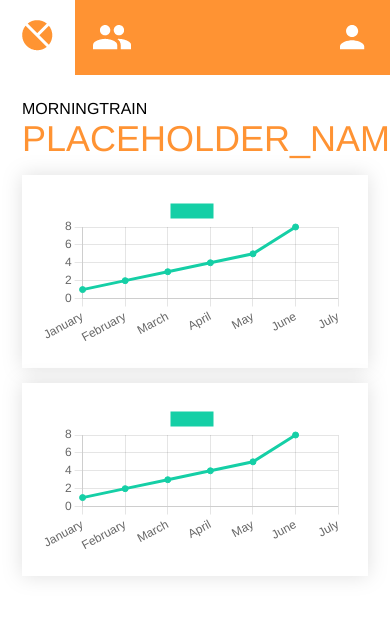
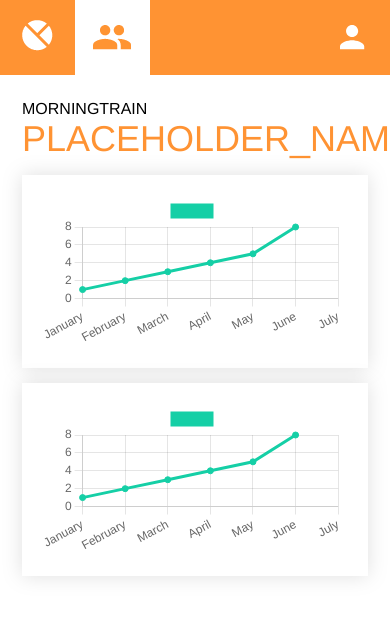
Before and after one commit to soklope/Morningtrain_project, a React (Vite) app in the folder morningtrain_project/: page /Employee in a window 390 px wide. Shown: the top 618 px of the page. Built offline with nearby package versions, Linux system fonts and the light colour scheme.

Commit message:
Fix Nav mobile

```diff
--- a/morningtrain_project/src/components/Department/DapartmentGraph.jsx
+++ b/morningtrain_project/src/components/Department/DapartmentGraph.jsx
@@ -20,9 +20,9 @@ import {
     Legend
   );
 
-  export const options = {
+  const options = {
     responsive: true,
-  };
+  }
 
   const labels = ['A', 'B', 'C', 'D', 'E'];
 
--- a/morningtrain_project/src/components/Employee/EmployeeList.jsx
+++ b/morningtrain_project/src/components/Employee/EmployeeList.jsx
@@ -13,7 +13,7 @@ export default function EmployeeList( {open} ) {
 
             <div className="dropdown-container__employees">
                 {listOfEmployees.map((name, index) => (
-                    <div key={index}><Link to= './Employee'>{name}</Link></div>
+                    <div key={index}><Link to='./Employee'>{name}</Link></div>
                 ))}
             </div>
         </div>
--- a/morningtrain_project/src/components/Navigation/Navigation.jsx
+++ b/morningtrain_project/src/components/Navigation/Navigation.jsx
@@ -14,31 +14,32 @@ export default function Header() {
     const Location = useLocation().pathname
 
     const listClick = () => {
-        setOpenListTab(true)
+        setOpenListTab(!openListTab)
         setOpenProfileTab(false)
     }
 
     const profileClick = () => {
+        setOpenProfileTab(!openProfileTab)
         setOpenListTab(false)
-        setOpenProfileTab(true)
     }
 
     const departmentClick = () => {
         setOpenListTab(false)
         setOpenProfileTab(false)
     }
+    console.log(Location);
 
     if (Location !== '/') {
         return (
             <>
                 <nav className="mobile-nav-container">
-                    <div className={openListTab || openProfileTab ? "" : "active"} onClick={departmentClick}>
+                    <div className={openListTab || openProfileTab || Location === "/Employee" ? "" : "active"} onClick={departmentClick}>
                         <Link to='/Department'>
                             <img src={chartIcon} alt="afdeling" />
                         </Link>
                     </div>
 
-                    <div className={openListTab ? "active" : ""}>
+                    <div className={Location === "/Employee" || openListTab ? "active" : ""}>
                         <div onClick={listClick}>
                             <img src={employeeIcon} alt="medarbejdere" />
                         </div>
```
